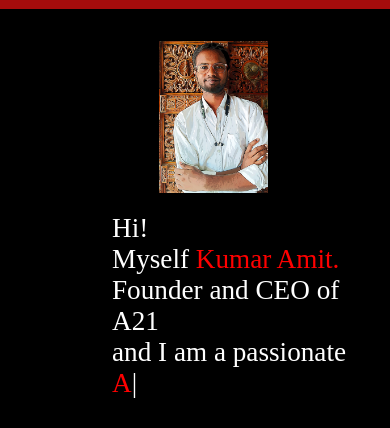
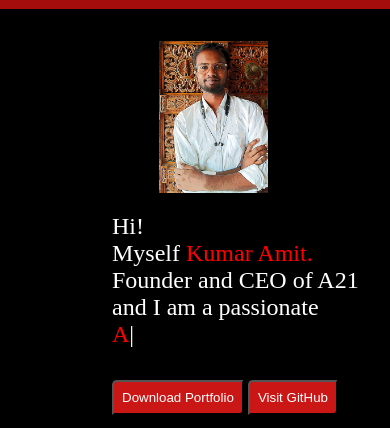
Before and after one commit to a21amit/html-portfolio, a plain HTML site: page index.html in a window 390 px wide. Shown: the part 71-499 px from the top of the page. Drawn offline with nearby package versions, Linux system fonts and the light colour scheme; a web font is replaced by a local one.

Commit message:
update3.4

```diff
--- a/style.css
+++ b/style.css
@@ -404,4 +404,8 @@ footer .footer-text {
         padding: 0;
         font-size: 0.8rem;
     }
+    .leftsection {
+        width: 90%;
+        font-size: 1.5rem;
+    }
 }
```
